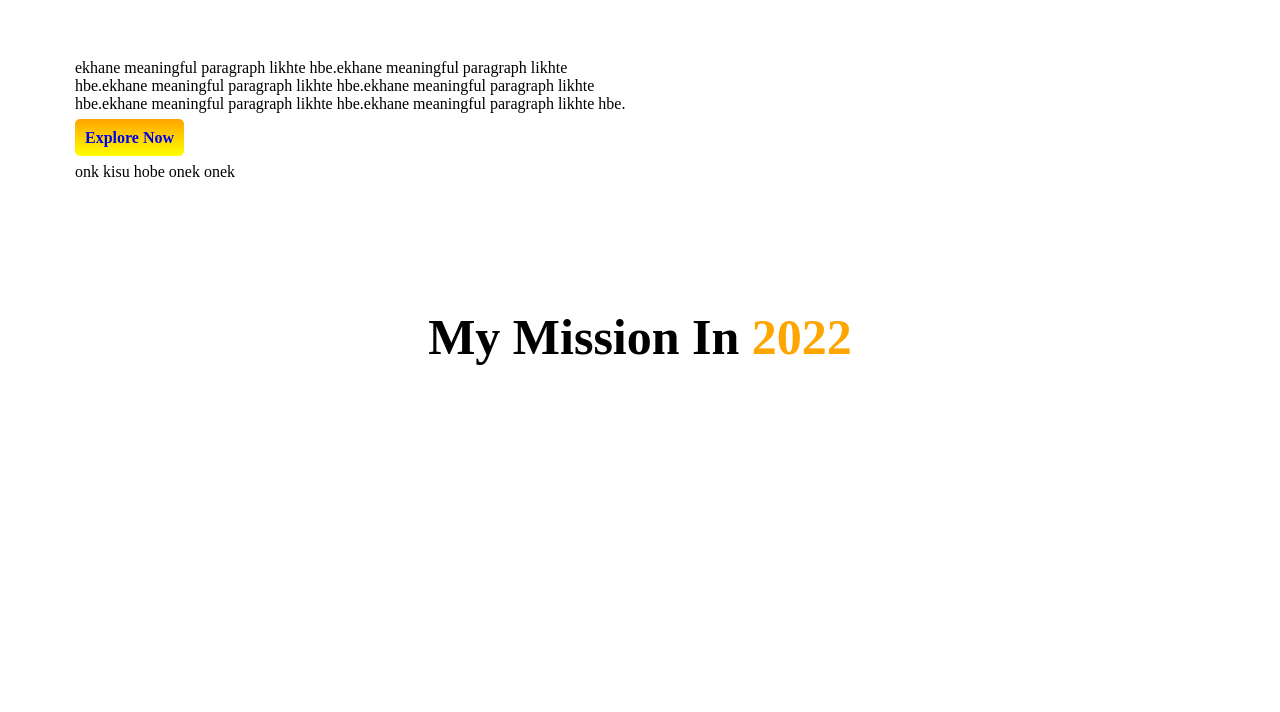
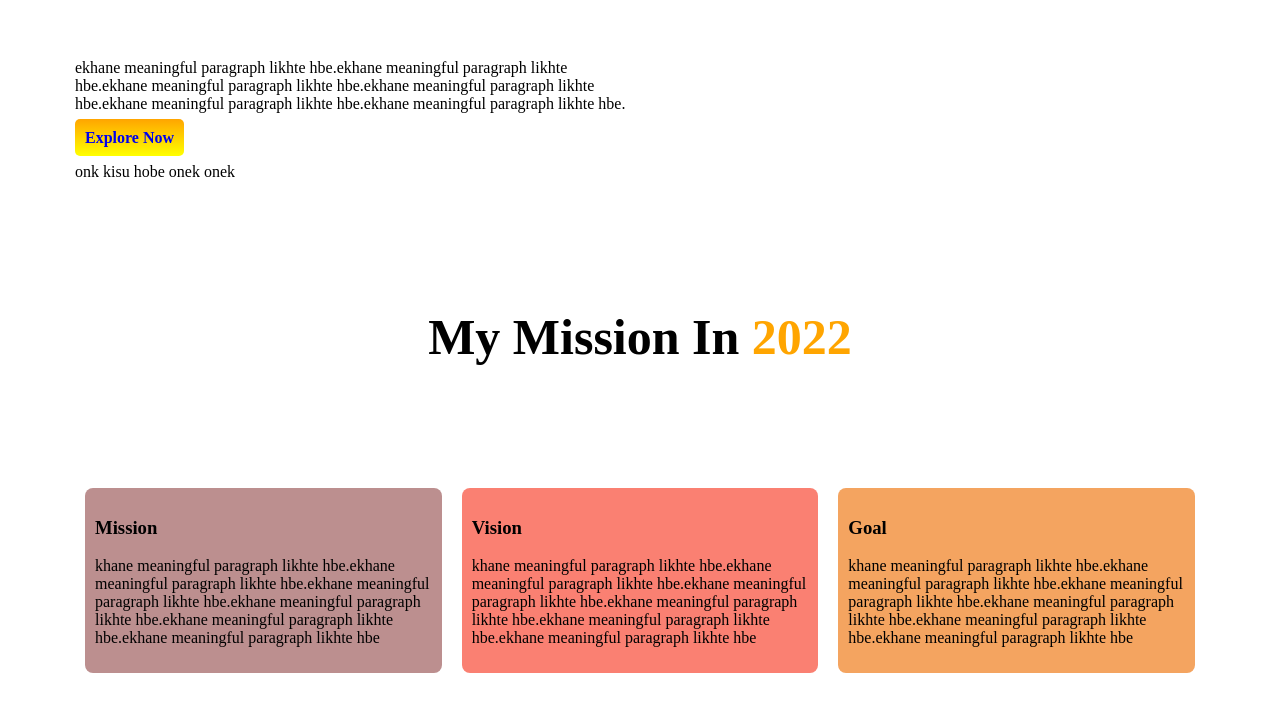
Before and after one commit to Rahimaafroze/Assignment-1, a plain HTML site: page index.html in a window 1280 px wide. Shown: the part 448-1160 px from the top of the page. Before the commit the page ends 856 px from the top, so only its background shows below. Drawn offline with Linux system fonts and the light colour scheme.

Commit message:
middle part

```diff
--- a/index.html
+++ b/index.html
@@ -27,10 +27,35 @@
         </div>
 
     </section>
+
     <section>
-        <div>
-            <h1 class="middle-header">My Mission In <span>2022</span></h1>
+
+        <h1 class="middle-header">My Mission In <span>2022</span></h1>
+
+        <div class="middle-part flexible-container">
+            <div class="mission half-width-middle">
+                <h3>Mission</h3>
+                <p>khane meaningful paragraph likhte hbe.ekhane meaningful paragraph likhte hbe.ekhane
+                    meaningful paragraph
+                    likhte hbe.ekhane meaningful paragraph likhte hbe.ekhane meaningful paragraph likhte hbe.ekhane
+                    meaningful paragraph likhte hbe</p>
+            </div>
+            <div class="vision half-width-middle">
+                <h3>Vision</h3>
+                <p>khane meaningful paragraph likhte hbe.ekhane meaningful paragraph likhte hbe.ekhane
+                    meaningful paragraph
+                    likhte hbe.ekhane meaningful paragraph likhte hbe.ekhane meaningful paragraph likhte hbe.ekhane
+                    meaningful paragraph likhte hbe</p>
+            </div>
+            <div class="goal half-width-middle">
+                <h3>Goal</h3>
+                <p>khane meaningful paragraph likhte hbe.ekhane meaningful paragraph likhte hbe.ekhane
+                    meaningful paragraph
+                    likhte hbe.ekhane meaningful paragraph likhte hbe.ekhane meaningful paragraph likhte hbe.ekhane
+                    meaningful paragraph likhte hbe</p>
+            </div>
         </div>
+
     </section>
 </body>
 
--- a/style.css
+++ b/style.css
@@ -32,6 +32,31 @@ span{
     width: 50%;
     margin-top: 10px;
 }
+.half-width-middle{
+    width: 35%;
+    height: auto;
+    padding: 10px;
+    margin: 10px;
+    border-radius: 8px;
+
+}
+.mission{
+    background-color:rosybrown;
+    width: 30%;
+
+
+}
+.vision{
+    background-color:salmon;
+    width: 30%;
+
+}
+.goal{
+    background-color:sandybrown;
+    width: 30%;
+
+}
+
 .flexible-container{
     display: flex;
     padding: 70px 70px;
```
